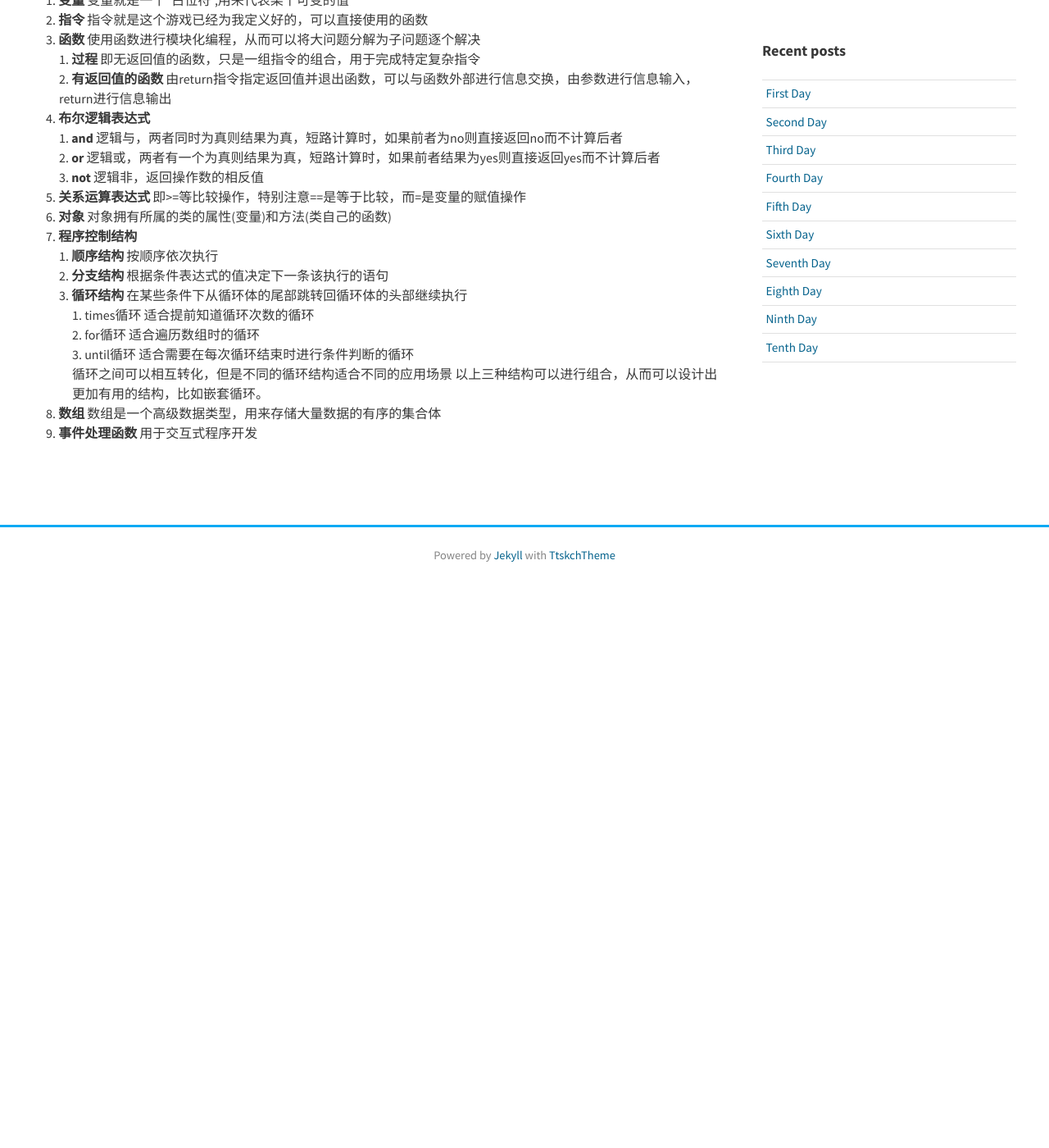
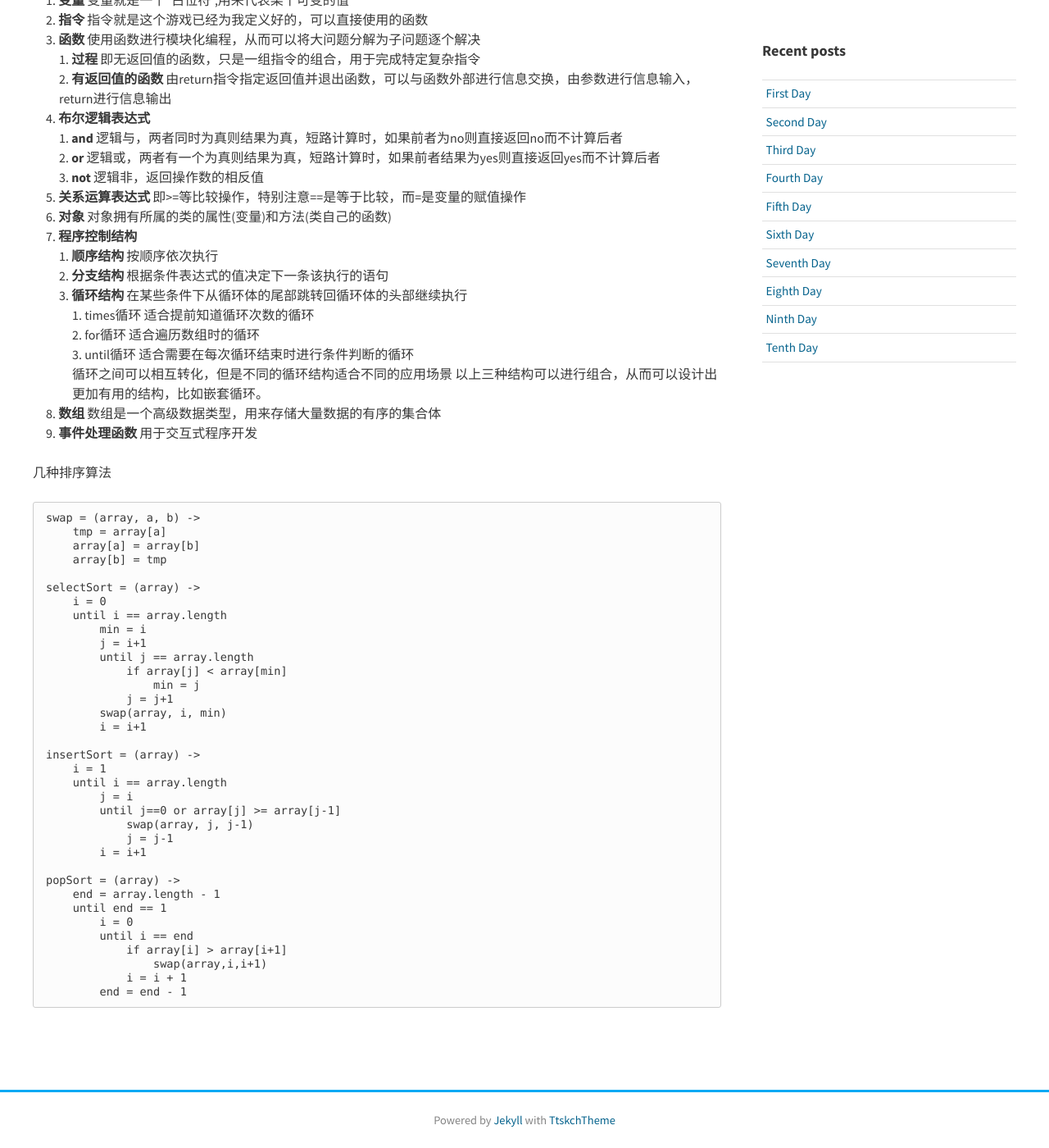
Before and after one commit to dushuaicode/dushuaicode.github.io, a Jekyll site: the page built from _posts/2017-04-06-10.md, in a window 1280 px wide and 1400 px high, scrolled down 1749 px. Shown: the whole window at 82% size. Built offline with Jekyll 4.4.1, drawn with Linux system fonts in a browser that asks for light colours; nearby versions of some CDN libraries; before the commit the page ends 2460 px from its top, so only the background shows below that.

Commit message:
add some code

````diff
--- a/_posts/2017-04-06-10.md
+++ b/_posts/2017-04-06-10.md
@@ -87,3 +87,43 @@ onMouseMove = (pos) ->
     以上三种结构可以进行组合，从而可以设计出更加有用的结构，比如嵌套循环。
 8. **数组** 数组是一个高级数据类型，用来存储大量数据的有序的集合体
 9. **事件处理函数** 用于交互式程序开发
+
+几种排序算法
+
+```
+swap = (array, a, b) ->
+    tmp = array[a]
+    array[a] = array[b]
+    array[b] = tmp
+
+selectSort = (array) ->
+    i = 0
+    until i == array.length
+        min = i
+        j = i+1
+        until j == array.length
+            if array[j] < array[min]
+                min = j
+            j = j+1
+        swap(array, i, min)
+        i = i+1
+
+insertSort = (array) ->
+    i = 1
+    until i == array.length
+        j = i
+        until j==0 or array[j] >= array[j-1]
+            swap(array, j, j-1)
+            j = j-1
+        i = i+1
+
+popSort = (array) ->
+    end = array.length - 1
+    until end == 1
+        i = 0
+        until i == end
+            if array[i] > array[i+1]
+                swap(array,i,i+1)
+            i = i + 1
+        end = end - 1
+```
````
